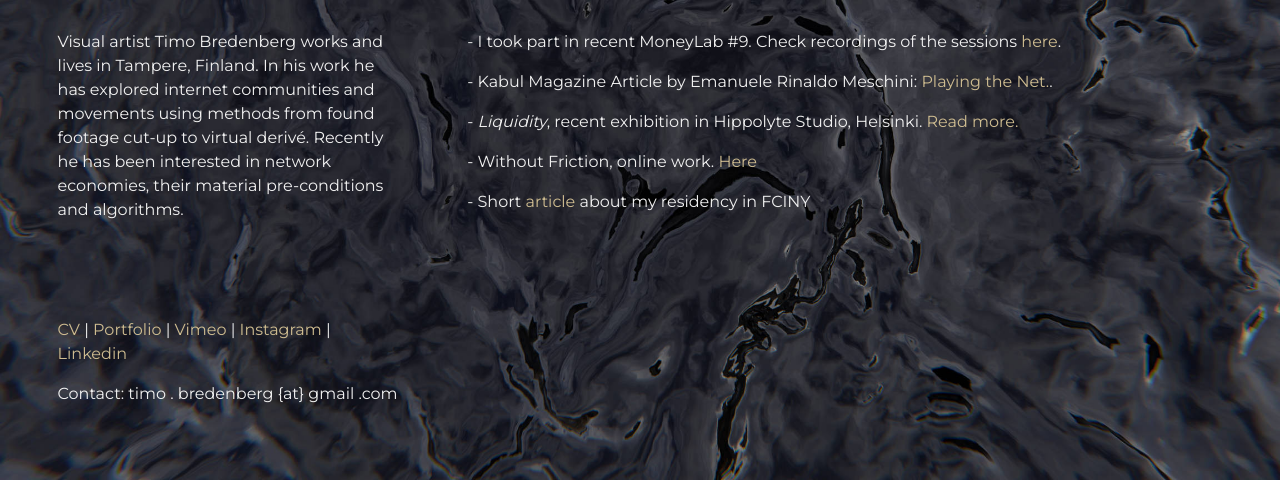
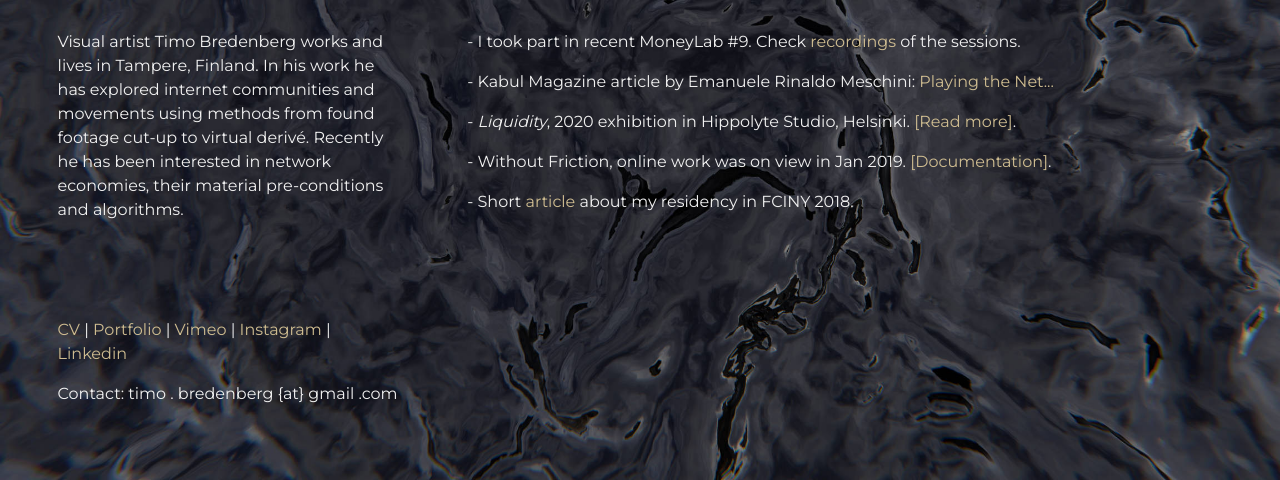
Before and after one commit to timobredenberg/timobredenberg.github.io, a plain HTML site: page index.html in a window 1280 px wide. Shown: the part 320-800 px from the top of the page. Drawn offline with Linux system fonts and the light colour scheme.

Commit message:
general updates

```diff
--- a/index.html
+++ b/index.html
@@ -29,33 +29,32 @@
         <h2>About my work on other sites</h2>
 
         <p>
-          - I took part in recent MoneyLab #9. Check recordings of the sessions
-          <a href="https://moneylab9.m-cult.org/recordings/"> here</a>.
+          - I took part in recent MoneyLab #9. Check
+          <a href="https://moneylab9.m-cult.org/recordings/"> recordings</a> of the sessions.
         </p>
 
         <p>
-          - Kabul Magazine Article by Emanuele Rinaldo Meschini:<a
+          - Kabul Magazine article by Emanuele Rinaldo Meschini:<a
             href="http://www.kabulmagazine.com/playing-net-esperienze-attiviste-videogame-gaming-online/"
           >
-            Playing the Net.</a
-          >.
+            Playing the Net...</a
+          >
         </p>
         <p>
-          - <em>Liquidity</em>, recent exhibition in Hippolyte Studio,
+          - <em>Liquidity</em>, 2020 exhibition in Hippolyte Studio,
           Helsinki.<a href="https://hippolyte.fi/en/nayttely/timo-bredenberg/">
-            Read more.</a>
+            [Read more]</a>.
           </p>
         <p>
-          - Without Friction, online work.<a
+          - Without Friction, online work was on view in Jan 2019. <a
             href="https://timobredenberg.github.io/withoutfriction/index.html"
           >
-            Here</a
-          >
+          [Documentation]</a>.
         </p>
         <p>
           - Short
           <a href="https://fciny.org/residency/timo-bredenberg">article </a
-          >about my residency in FCINY
+          >about my residency in FCINY 2018.
         </p>
       </div>
       <div class="item_f">
```
